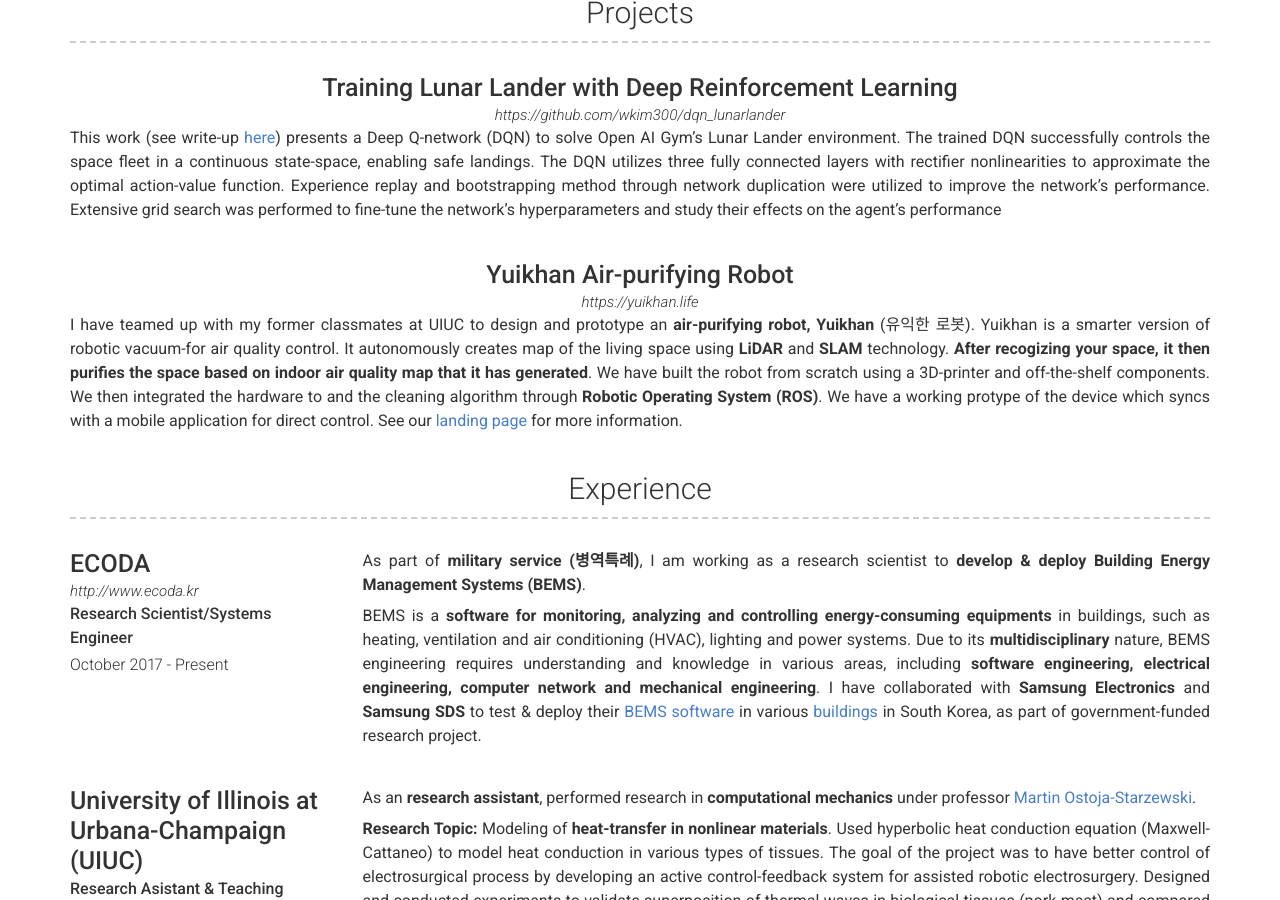
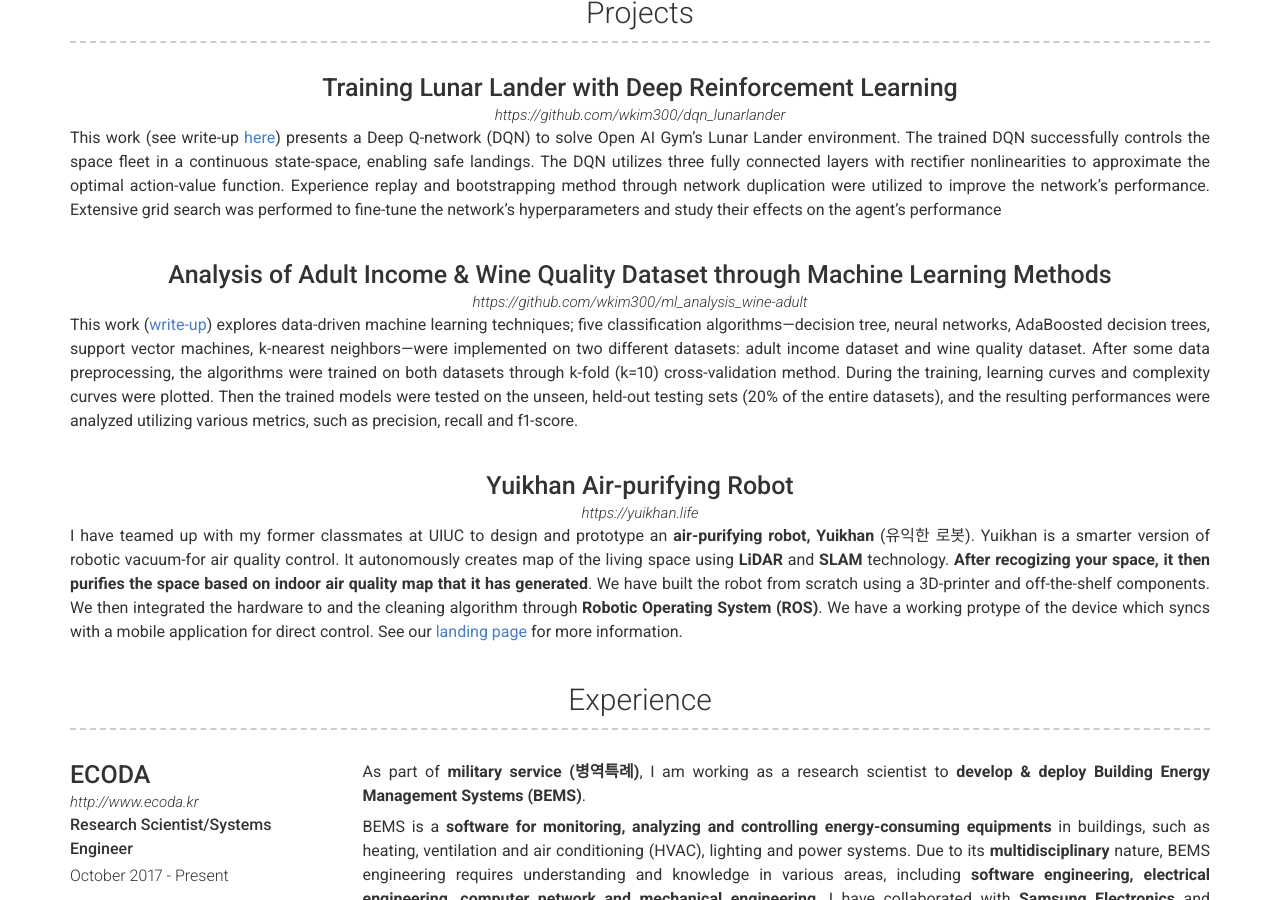
Before and after one commit to wkim300/wkim300.github.io, a Jekyll site: the page built from index.md, in a window 1280 px wide and 900 px high, scrolled down 754 px. Built offline with Jekyll 4.4.1, drawn with Linux system fonts in a browser that asks for light colours; nearby versions of some CDN libraries.

Commit message:
- Added wine + adult dataset

```diff
--- a/_data/projects.yml
+++ b/_data/projects.yml
@@ -12,6 +12,19 @@
     Experience replay and bootstrapping method through network duplication were utilized to improve the network’s performance.
     Extensive grid search was performed to fine-tune the network’s hyperparameters and study their effects on the agent’s performance
 
+# Project template
+- layout: top-middle
+  name: Analysis of Adult Income & Wine Quality Dataset through Machine Learning Methods
+  link: https://github.com/wkim300/ml_analysis_wine-adult
+  # github: Github page for project (eg. sproogen/modern-resume-theme)(optional)
+  # quote: >
+  #   Short overview of the project (optional)
+  description: | # this will include new lines to allow paragraphs
+    This work ([write-up](https://github.com/wkim300/ml_analysis_wine-adult/blob/master/report/adult-wine_report.pdf)) explores data-driven machine learning techniques;
+    five classification algorithms—decision tree, neural networks, AdaBoosted decision trees, support vector machines, k-nearest neighbors—were implemented on two different datasets: adult income dataset and wine quality dataset.
+    After some data preprocessing, the algorithms were trained on both datasets through k-fold (k=10) cross-validation method.
+    During the training, learning curves and complexity curves were plotted. Then the trained models were tested on the unseen,
+    held-out testing sets (20% of the entire datasets), and the resulting performances were analyzed utilizing various metrics, such as precision, recall and f1-score.
 
 - layout: top-middle
   name: Yuikhan Air-purifying Robot
```
